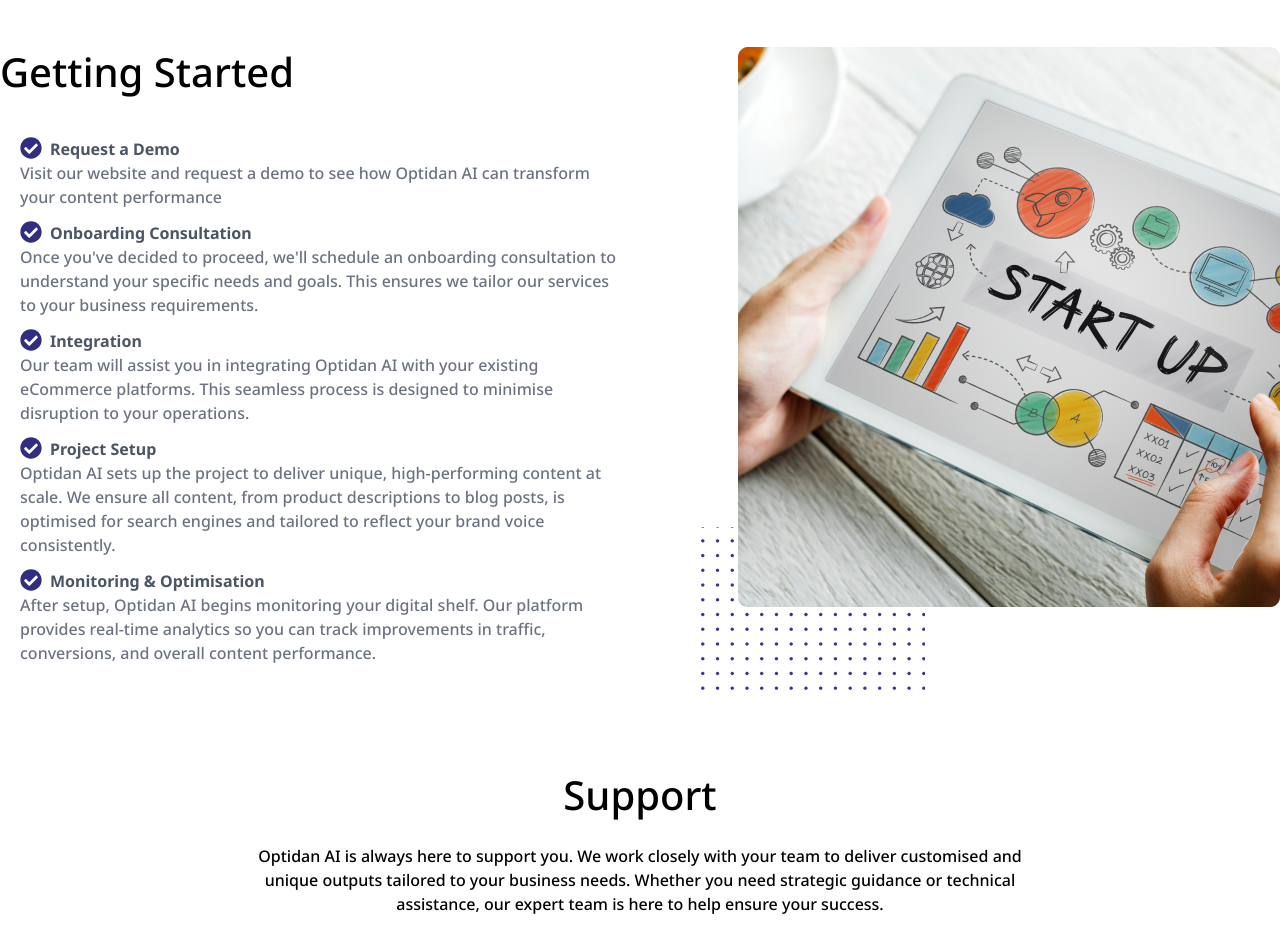
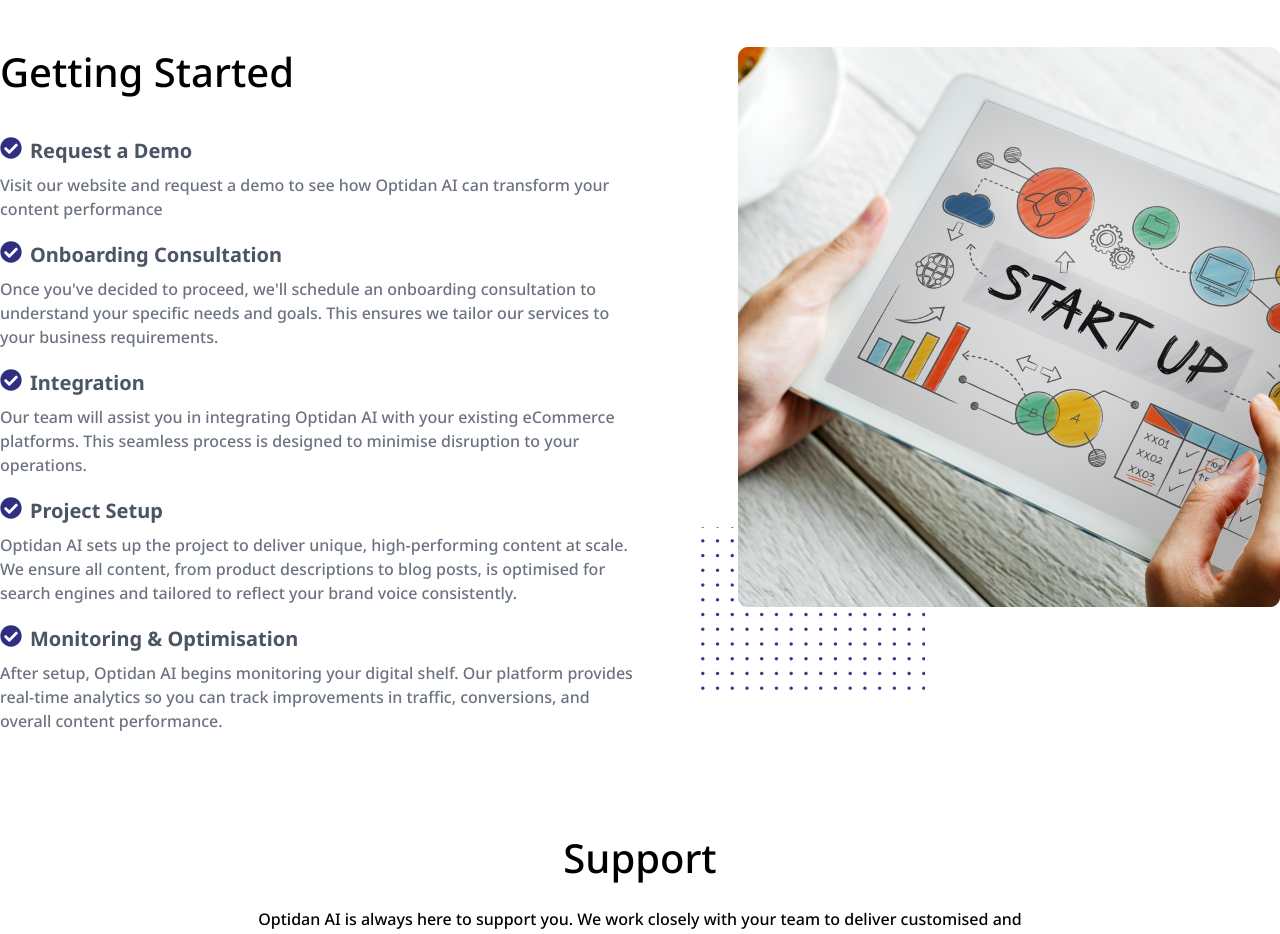
Before and after one commit to Monikadevm/optidanNext, a Next.js app: page /pages/solutions in a window 1280 px wide. Shown: the part 3880-4814 px from the top of the page. Built offline with nearby package versions, Linux system fonts and the light colour scheme.

Commit message:
solutions edits

```diff
--- a/app/pages/solutions/page.js
+++ b/app/pages/solutions/page.js
@@ -64,7 +64,6 @@
         "With improved SEO through optimised content, your site will attract more visitors organically. Higher visibility on search engines translates into more potential customers discovering your products.",
     },
   ];
-
   const gettingStarted = [
     {
       id: 1,
@@ -97,7 +96,6 @@
         "After setup, Optidan AI begins monitoring your digital shelf. Our platform provides real-time analytics so you can track improvements in traffic, conversions, and overall content performance.",
     },
   ];
-
   return (
     <>
       <section className="main-banner-bg text-white py-16 px-4">
@@ -255,10 +253,10 @@
           <h2 className="text-3xl md:text-[40px] md:leading-[50px] mb-6 md:mb-10">
             Getting Started
           </h2>
-          <ul className="px-5 md:px-5">
+          <ul className="">
             {gettingStarted.map(({ id, title, description }) => (
-              <li className="mb-3" key={id}>
-                <h4 className="flex font-semibold text-gray-600">
+              <li className="mb-5" key={id}>
+                <h4 className="flex text-xl font-semibold text-gray-600 mb-2">
                   <FaCheckCircle size={22} className="text-indigo-900 mr-2" />
                   {title}
                 </h4>
@@ -267,7 +265,7 @@
             ))}
           </ul>
         </div>
-        <div className=" px-5 md:px-0">
+        <div className=" px-5 md:px-0 mt-5 md:mt-0">
           <img src="/solutions-startup.png" alt="" className="ml-auto" />
         </div>
       </div>
```
